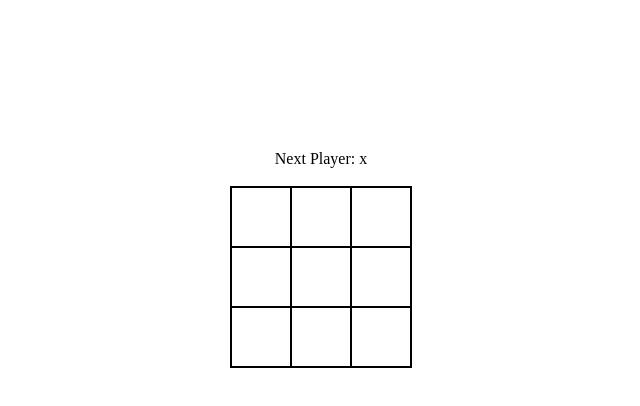
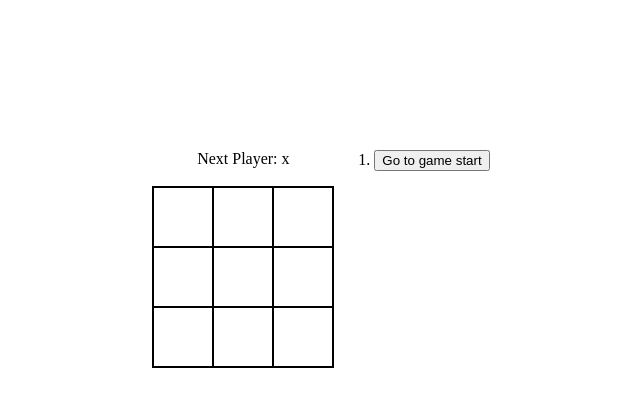
Before and after one commit to zidandff/tic-tac-toe, a React (Vite) app: page / in a window 1280 px wide. Shown: the top 406 px of the page, without its empty margins (319-959 px from the left). Built offline with nearby package versions, Linux system fonts and the light colour scheme.

Commit message:
implement time travel

```diff
--- a/src/App.jsx
+++ b/src/App.jsx
@@ -8,61 +8,20 @@ function Cell({ value, onCellClick }) {
   );
 }
 
-function Board() {
-  const [cells, setCells] = useState(Array(9).fill(null));
-  const [xIsNext, setXisNext] = useState(true);
-
-  function handleClick(index) {
-    // jika cells sudah terisi keluar dari function untuk menghindari override cells
-    if (cells[index] || calculateWinner(cells)) return;
-
-    // duplikat array agar menerapkan immutability
-    const newCells = cells.slice();
-    newCells[index] = xIsNext ? 'x' : 'o';
-    setCells(newCells);
-    setXisNext(!xIsNext);
-  }
-
-  // cek apakah sudah ada pemenang
-  const winner = calculateWinner(cells);
-  console.log(winner);
-  let status;
-  if (winner) {
-    status = `Winner: ${winner}`;
-  } else {
-    status = `Next Player: ${xIsNext ? 'x' : 'o'}`;
-  }
-
-  // event handler untuk bermain lagi
-  function playAgainHandle() {
-    setCells(Array(9).fill(null));
-    if (winner === 'draw') {
-      setXisNext(xIsNext);
-    } else {
-      setXisNext(winner === 'x' ? true : false);
-    }
-  }
+function Board({ currentCells: cells, onPlay }) {
+  // const [cells, setCells] = useState(currentCells);
 
   return (
-    <div className="game-board">
-      <p className="status">{status}</p>
-      <div className="board">
-        <Cell value={cells[0]} onCellClick={() => handleClick(0)} />
-        <Cell value={cells[1]} onCellClick={() => handleClick(1)} />
-        <Cell value={cells[2]} onCellClick={() => handleClick(2)} />
-        <Cell value={cells[3]} onCellClick={() => handleClick(3)} />
-        <Cell value={cells[4]} onCellClick={() => handleClick(4)} />
-        <Cell value={cells[5]} onCellClick={() => handleClick(5)} />
-        <Cell value={cells[6]} onCellClick={() => handleClick(6)} />
-        <Cell value={cells[7]} onCellClick={() => handleClick(7)} />
-        <Cell value={cells[8]} onCellClick={() => handleClick(8)} />
-      </div>
-      <button
-        className={'play-again-btn ' + (winner ? 'show' : '')}
-        onClick={playAgainHandle}
-      >
-        Play Again
-      </button>
+    <div className="board">
+      <Cell value={cells[0]} onCellClick={() => onPlay(0)} />
+      <Cell value={cells[1]} onCellClick={() => onPlay(1)} />
+      <Cell value={cells[2]} onCellClick={() => onPlay(2)} />
+      <Cell value={cells[3]} onCellClick={() => onPlay(3)} />
+      <Cell value={cells[4]} onCellClick={() => onPlay(4)} />
+      <Cell value={cells[5]} onCellClick={() => onPlay(5)} />
+      <Cell value={cells[6]} onCellClick={() => onPlay(6)} />
+      <Cell value={cells[7]} onCellClick={() => onPlay(7)} />
+      <Cell value={cells[8]} onCellClick={() => onPlay(8)} />
     </div>
   );
 }
@@ -94,4 +53,87 @@ function calculateWinner(cells) {
   return null;
 }
 
-export default Board;
+function Game() {
+  const [history, setHistory] = useState([Array(9).fill(null)]);
+  const [xIsNext, setXisNext] = useState(true);
+  const [currentCells, setCurrentCells] = useState(history[history.length - 1]);
+  // const currentCells = history[history.length - 1];
+
+  function handlePlay(index) {
+    // jika cells sudah terisi keluar dari function untuk menghindari override cells
+    if (currentCells[index] || calculateWinner(currentCells)) return;
+
+    // duplikat array agar menerapkan immutability
+    const newCells = currentCells.slice();
+    newCells[index] = xIsNext ? 'x' : 'o';
+
+    const newHistory = history.slice();
+    newHistory.push(newCells);
+
+    setHistory(newHistory);
+    setXisNext(!xIsNext);
+    setCurrentCells(newHistory[newHistory.length - 1]);
+
+    // console.log(newHistory);
+    // console.log(newHistory[newHistory.length - 1]);
+  }
+
+  // event handler untuk bermain lagi
+  function playAgainHandle() {
+    setHistory([Array(9).fill(null)]);
+    setCurrentCells(Array(9).fill(null));
+    if (winner === 'draw') {
+      setXisNext(xIsNext);
+    } else {
+      setXisNext(winner === 'x' ? true : false);
+    }
+  }
+
+  function backToHandle(index) {
+    console.log(history[index]);
+    setCurrentCells(history[index]);
+  }
+
+  // cek apakah sudah ada pemenang
+  const winner = calculateWinner(currentCells);
+  let status;
+  if (winner) {
+    status = `Winner: ${winner}`;
+  } else {
+    status = `Next Player: ${xIsNext ? 'x' : 'o'}`;
+  }
+
+  return (
+    <>
+      <div className="game">
+        <div>
+          <p className="status">{status}</p>
+          <Board
+            currentCells={currentCells}
+            xIsNext={xIsNext}
+            onPlay={handlePlay}
+          />
+          <button
+            className={'play-again-btn ' + (winner ? 'show' : '')}
+            onClick={playAgainHandle}
+          >
+            Play Again
+          </button>
+        </div>
+        <div className="game-history">
+          <ol>
+            {history.map((el, i) => (
+              <li key={i}>
+                <button onClick={() => backToHandle(i)}>
+                  Go to {i > 0 ? 'Move #' + i : 'game start'}
+                </button>
+              </li>
+            ))}
+          </ol>
+        </div>
+      </div>
+    </>
+  );
+}
+
+export default Game;
--- a/src/index.css
+++ b/src/index.css
@@ -6,6 +6,12 @@
 body {
   /* padding: 20px; */
   min-height: 100vh;
+}
+
+.game {
+  display: flex;
+  justify-content: center;
+  margin-top: 150px;
 }
 
 .game-board {
```
